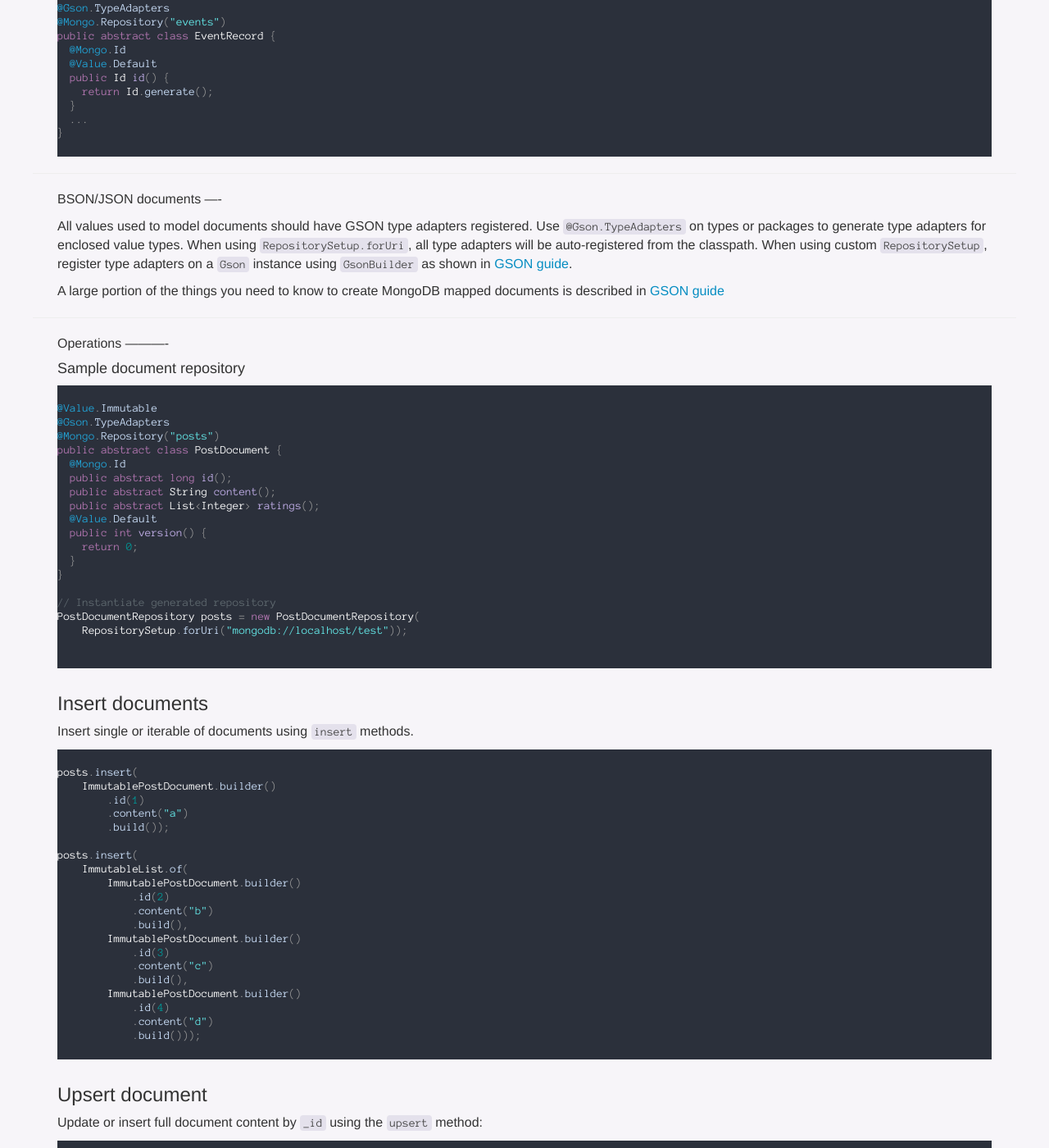
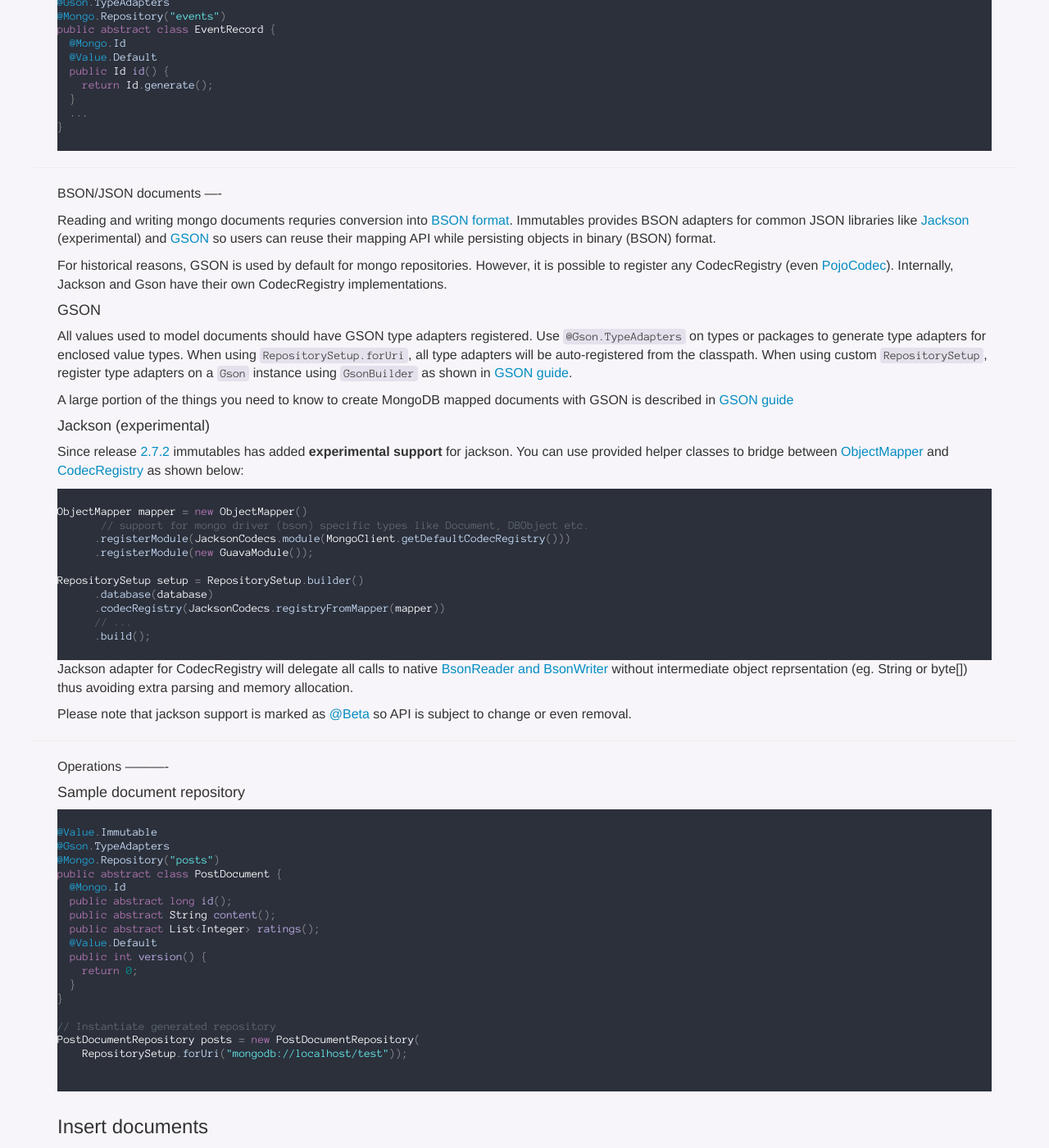
Before and after one commit to immutables/immutables.github.io, a Jekyll site: the page built from mongo.md, in a window 1280 px wide and 1400 px high, scrolled down 3617 px. Shown: the whole window at 82% size. Built offline with Jekyll 4.4.1, drawn with Linux system fonts in a browser that asks for light colours; nearby versions of some CDN libraries; Markdown is read by kramdown in place of the engine named in the settings; some of the changed text lies outside the part shown.

Commit message:
Add documentation on jackson support in Mongo Adapter (still experimental)
Provide examples on how to use `JacksonCodecs` util class with `ObjectMapper`.

````diff
--- a/mongo.md
+++ b/mongo.md
@@ -21,8 +21,7 @@ is to provide the best possible API that matches well for storing documents expr
 
 One of the side goals of this module was to demonstrate that Java DSLs and APIs could be actually a lot less ugly than they usually are.
 
-Generated repositories wrap the infrastructure of the official Java driver, but there are couple of places where operations are handled more efficiently in _Immutables_.
-Repositories employ BSON marshaling which uses the same infrastructure for [JSON marshaling](/json.html) using the excellent [bson4jackson](https://github.com/michel-kraemer/bson4jackson) data-format adapter.
+Generated repositories wrap the infrastructure of the official [Java driver](https://mongodb.github.io/mongo-java-driver/) and [BSON serialization](http://mongodb.github.io/mongo-java-driver/3.8/bson/).
 
 ```java
 // Define repository for collection "items".
@@ -82,7 +81,7 @@ In addition to code annotation-processor, it's necessary to add the `mongo` anno
   + Compile and runtime utilities used during marshaling
 
 _Mongo_ artifact required to be used for compilation as well be available at runtime.
-_Mongo_ module works closely with [Gson](/json.html#gson) module, which is also included as transitive dependency.
+By default, _Mongo_ adapter works with [Gson](/json.html#gson) module, however there are ways to register external [CodecRegistry](http://mongodb.github.io/mongo-java-driver/3.8/bson/codecs/) to allow custom serialization and deserialization using other libraries (eg. Jackson).
 
 
 Snippet of Maven dependencies:
@@ -208,14 +207,49 @@ public abstract class EventRecord {
 BSON/JSON documents
 ----
 
+Reading and writing mongo documents requries conversion into [BSON format](http://bson.org).
+Immutables provides BSON adapters for common JSON libraries like [Jackson](#jackson) (experimental) and [GSON](#gson) so users can
+reuse their mapping API while persisting objects in binary (BSON) format.
+
+For historical reasons, GSON is used by default for mongo repositories.
+However, it is possible to register any CodecRegistry
+(even [PojoCodec](http://mongodb.github.io/mongo-java-driver/3.8/bson/pojos/)).
+Internally, Jackson and Gson have their own CodecRegistry implementations.
+
+<a name="gson"></a>
+#### GSON
+
 All values used to model documents should have GSON type adapters registered. Use
 `@Gson.TypeAdapters` on types or packages to generate type adapters for enclosed value types. When
 using `RepositorySetup.forUri`, all type adapters will be auto-registered from the classpath. When
 using custom `RepositorySetup`, register type adapters on a `Gson` instance using `GsonBuilder`
 as shown in [GSON guide](json.html#adapter-registration).
 
-A large portion of the things you need to know to create MongoDB mapped documents is described in
+A large portion of the things you need to know to create MongoDB mapped documents with GSON is described in
 [GSON guide](json.html#gson)
+
+<a name="jackson"></a>
+#### Jackson (experimental)
+
+Since release [2.7.2](https://github.com/immutables/immutables#272-2018-11-05) immutables has added
+**experimental support** for jackson. You can use provided helper classes to bridge between [ObjectMapper](https://fasterxml.github.io/jackson-databind/javadoc/2.8/com/fasterxml/jackson/databind/ObjectMapper.html) and [CodecRegistry](http://mongodb.github.io/mongo-java-driver/3.8/bson/codecs/) as shown below:
+
+```java
+ObjectMapper mapper = new ObjectMapper()
+       // support for mongo driver (bson) specific types like Document, DBObject etc.
+      .registerModule(JacksonCodecs.module(MongoClient.getDefaultCodecRegistry()))
+      .registerModule(new GuavaModule());
+
+RepositorySetup setup = RepositorySetup.builder()
+      .database(database)
+      .codecRegistry(JacksonCodecs.registryFromMapper(mapper))
+      // ...
+      .build();
+```
+
+Jackson adapter for CodecRegistry will delegate all calls to native [BsonReader and BsonWriter](http://mongodb.github.io/mongo-java-driver/3.9/bson/readers-and-writers/) without intermediate object reprsentation (eg. String or byte[]) thus avoiding extra parsing and memory allocation.
+
+Please note that jackson support is marked as [@Beta](https://google.github.io/guava/releases/21.0/api/docs/com/google/common/annotations/Beta.html) so API is subject to change or even removal.
 
 ----------
 Operations
````
